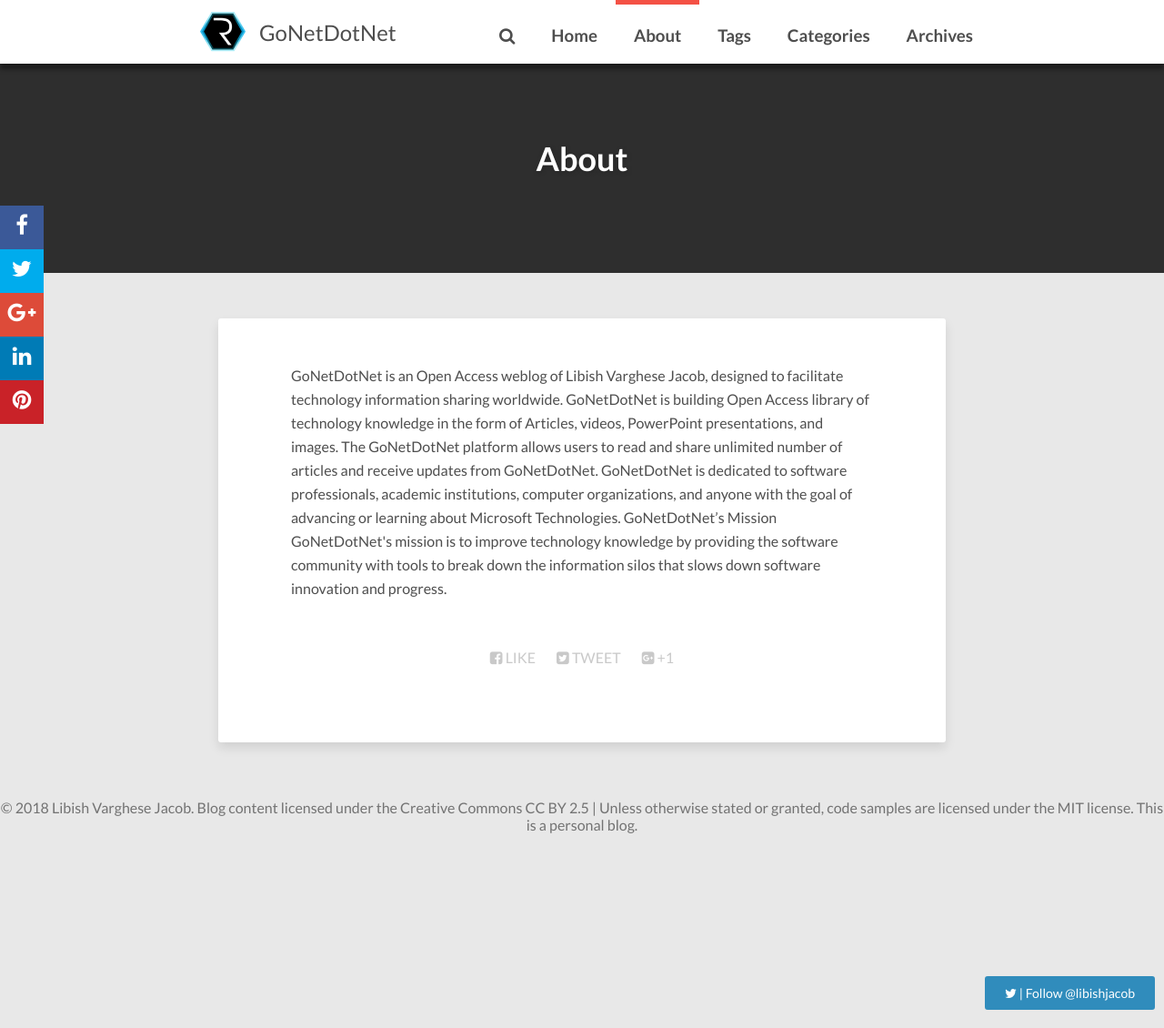
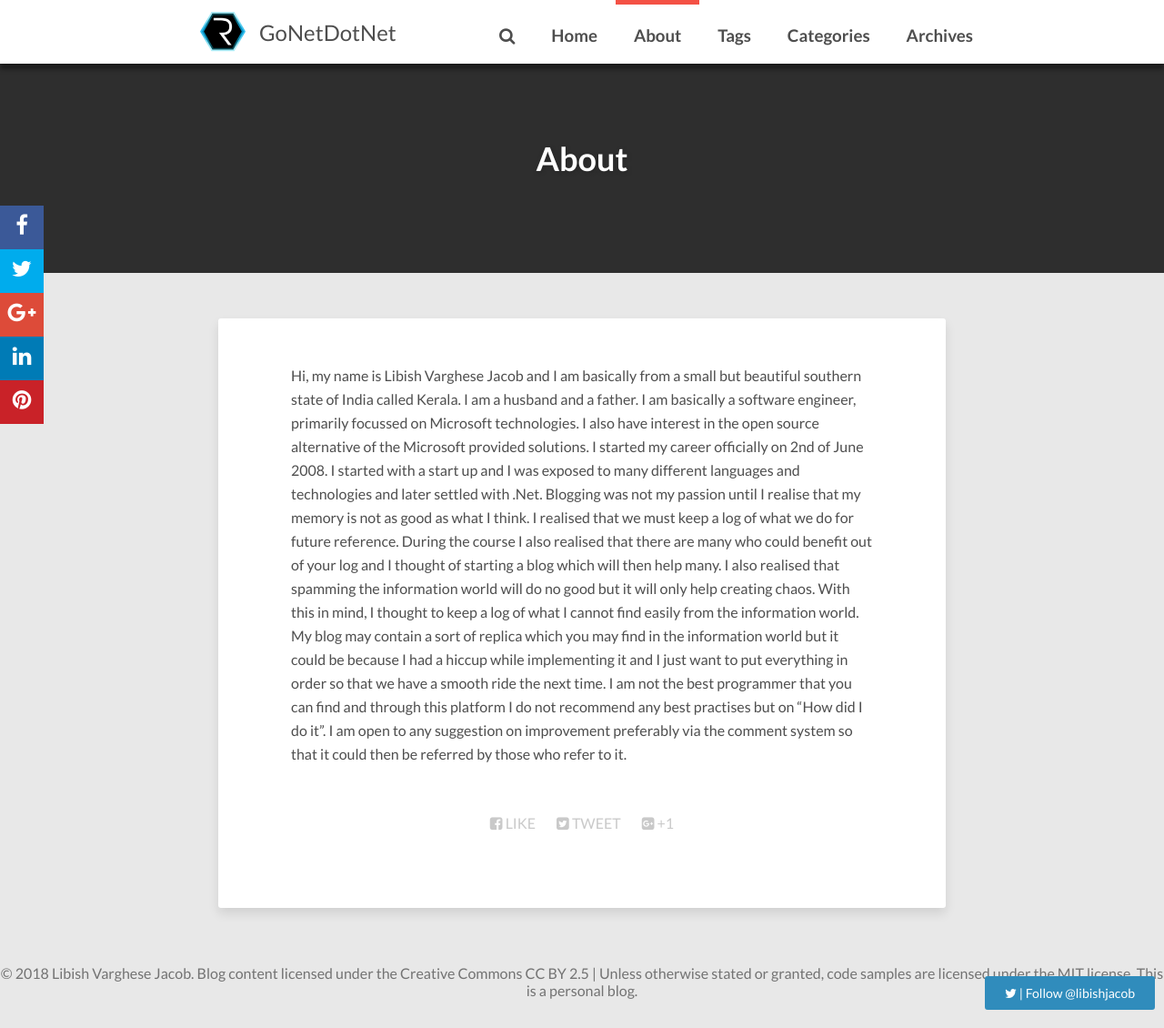
Before and after one commit to libish-jacob/Blog, a Jekyll site: the page built from about.html, in a window 1280 px wide and 1130 px high. Shown: the whole window at 91% size. Built offline with Jekyll 4.4.1, drawn with Linux system fonts in a browser that asks for light colours; nearby versions of some CDN libraries; comment, search, counter and statistics services are not loaded.

Commit message:
About page updated.
About page updated.

```diff
--- a/about.html
+++ b/about.html
@@ -5,10 +5,6 @@ share: true
 published: true
 ---
 
-GoNetDotNet is an Open Access weblog of Libish Varghese Jacob, designed to facilitate technology information sharing worldwide. GoNetDotNet is building Open Access library of technology knowledge in the form of Articles, videos, PowerPoint presentations, and images.
-The GoNetDotNet platform allows users to read and share unlimited number of articles and receive updates from GoNetDotNet.
-GoNetDotNet is dedicated to software professionals, academic institutions, computer organizations, and anyone with the goal of advancing or learning about Microsoft Technologies.
-
-GoNetDotNet’s Mission
-
-GoNetDotNet's mission is to improve technology knowledge by providing the software community with tools to break down the information silos that slows down software innovation and progress.
+Hi, my name is Libish Varghese Jacob and I am basically from a small but beautiful southern state of India called Kerala. I am a husband and a father. I am basically a software engineer, primarily focussed on Microsoft technologies. I also have interest in the open source alternative of the Microsoft provided solutions. I started my career officially on 2nd of June 2008. I started with a start up and I was exposed to many different languages and technologies and later settled with .Net.
+Blogging was not my passion until I realise that my memory is not as good as what I think. I realised that we must keep a log of what we do for future reference. During the course I also realised that there are many who could benefit out of your log and I thought of starting a blog which will then help many.  I also realised that spamming the information world will do no good but it will only help creating chaos. With this in mind, I thought to keep a log of what I cannot find easily from the information world. My blog may contain a sort of replica which you may find in the information world but it could be because I had a hiccup while implementing it and I just want to put everything in order so that we have a smooth ride the next time.
+I am not the best programmer that you can find and through this platform I do not recommend any best practises but on “How did I do it”. I am open to any suggestion on improvement preferably via the comment system so that it could then be referred by those who refer to it.
```
